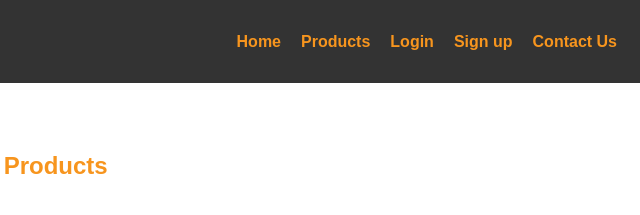
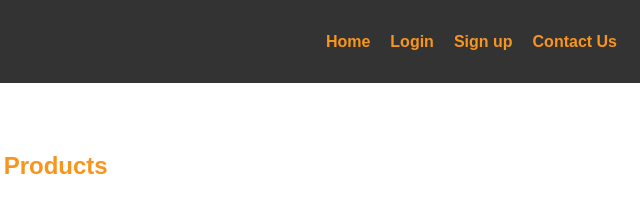
Before and after one commit to Omar-Alshaer/QuadraTech, a plain HTML site: page products.html in a window 1280 px wide. Shown: the top 215 px of the page, 603-1243 px from the left. Drawn offline with Linux system fonts and the light colour scheme.

Commit message:
Update products.html

```diff
--- a/products.html
+++ b/products.html
@@ -21,7 +21,6 @@
             <nav>
                 <ul>
                     <li><a href="index.html">Home</a></li>
-                    <li><a href="products.html">Products</a></li>
                     <li><a href="login.html">Login</a></li>
                     <li><a href="register.html">Sign up</a></li>
                     <li><a href="contact.html">Contact Us</a></li>
```
